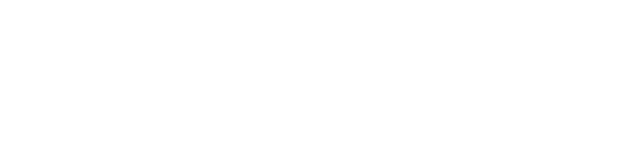
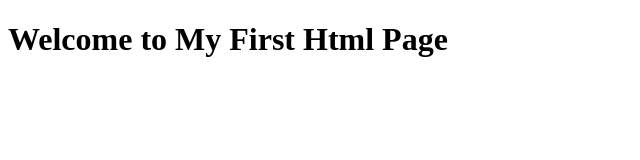
Before and after one commit to ArunKumarGit90/Git-Html, a plain HTML site: page index.html in a window 1280 px wide. Shown: the whole page, without its empty margins (0-640 px from the left). Drawn offline with Linux system fonts and the light colour scheme.

```diff
--- a/index.html
+++ b/index.html
@@ -6,6 +6,6 @@
     <title>Document</title>
 </head>
 <body>
-
+    <h1>Welcome to My First Html Page</h1>
 </body>
 </html>
```
